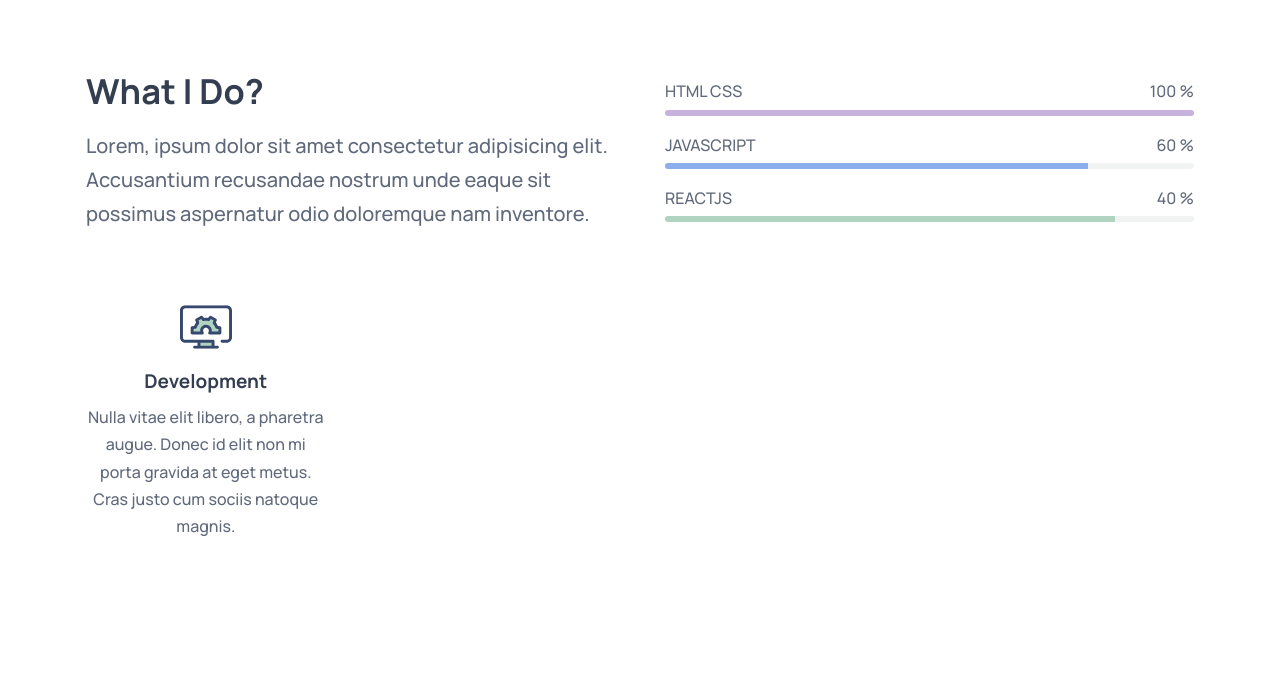
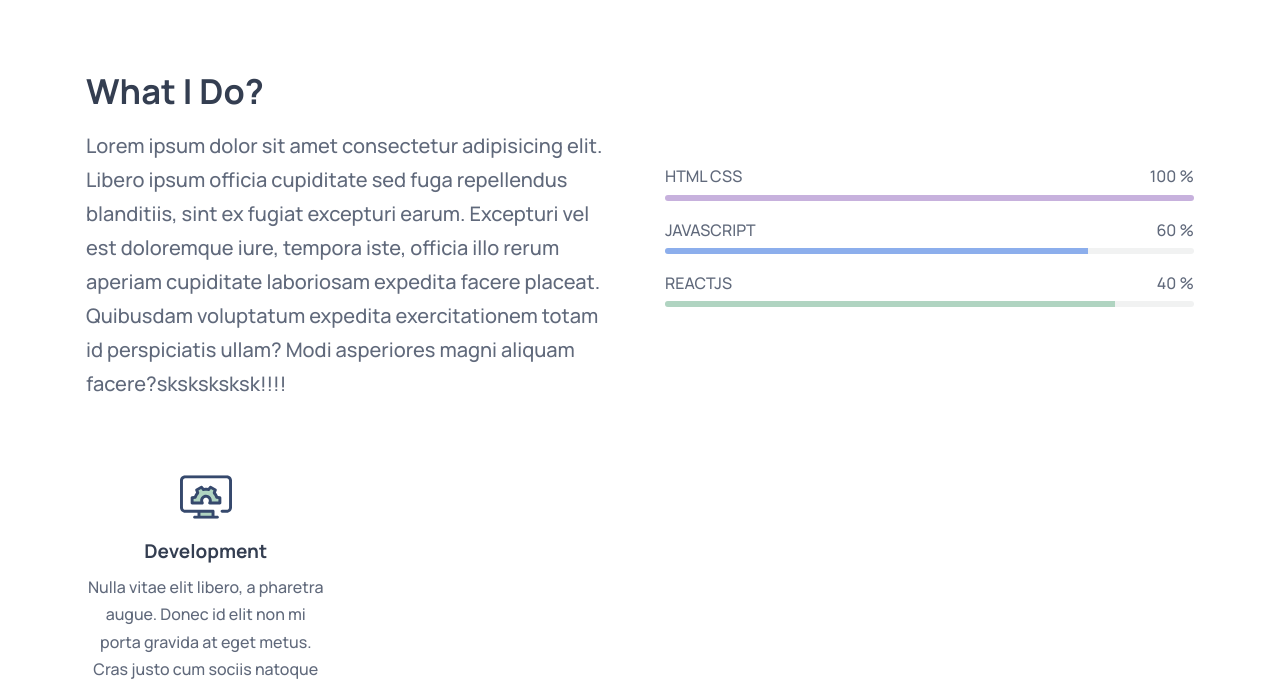
Before and after one commit to MorenoJovan/portfolio, a plain HTML site: page index.html in a window 1280 px wide. Shown: the part 840-1522 px from the top of the page. Drawn offline with nearby package versions, Linux system fonts and the light colour scheme.

Commit message:
updated succesfull

```diff
--- a/index.html
+++ b/index.html
@@ -10,12 +10,11 @@
     - primary meta tags
   -->
   <title>Portfolio</title>
-  <meta name="title" content="Jovanie - I'm Web Developer.">
 
   <!--
     - favicon
   -->
-  <link rel="shortcut icon" href="./favicon.svg" type="image/svg+xml">
+  <link rel="shortcut icon" href="./favicon.svg" >
 
   <!--
     - google font link
@@ -195,7 +194,7 @@
               <h2 class="h2 section-title">What I Do?</h2>
 
               <p class="section-text">
-                Lorem, ipsum dolor sit amet consectetur adipisicing elit. Accusantium recusandae nostrum unde eaque sit possimus aspernatur odio doloremque nam inventore.
+                Lorem ipsum dolor sit amet consectetur adipisicing elit. Libero ipsum officia cupiditate sed fuga repellendus blanditiis, sint ex fugiat excepturi earum. Excepturi vel est doloremque iure, tempora iste, officia illo rerum aperiam cupiditate laboriosam expedita facere placeat. Quibusdam voluptatum expedita exercitationem totam id perspiciatis ullam? Modi asperiores magni aliquam facere?sksksksksk!!!!
               </p>
             </div>
 
```
